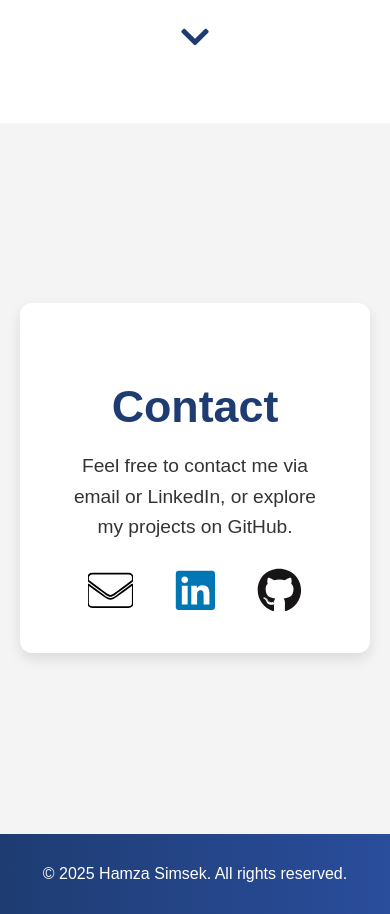
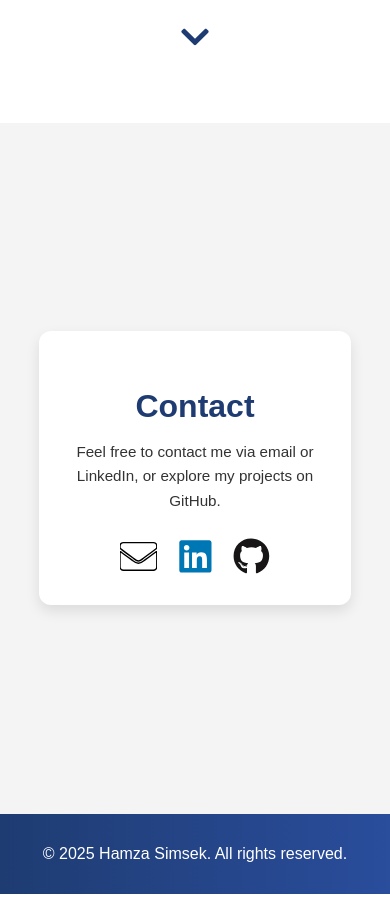
Before and after one commit to hamzas4011/personal-website, a React (Vite) app: page / in a window 390 px wide. Shown: the part 4720-5634 px from the top of the page. Built offline with nearby package versions, Linux system fonts and the light colour scheme.

Commit message:
interactive for mobile, contact

```diff
--- a/src/styles/Contact.css
+++ b/src/styles/Contact.css
@@ -14,7 +14,7 @@
   border-radius: 12px;
   box-shadow: 0px 6px 14px rgba(0, 0, 0, 0.1);
   max-width: 700px;
-  width: 100%;
+  width: 70%;
 }
 
 .contact h2 {
@@ -71,3 +71,52 @@
 .contact-icon:hover {
   transform: scale(1.2);
 }
+
+@media (max-width: 768px) {
+  .contact-box {
+    width: 80%;
+  }
+
+  .contact h2 {
+    font-size: 2.2rem;
+  }
+
+  .contact p {
+    font-size: 1rem;
+  }
+
+  .contact-links {
+    gap: 30px;
+  }
+
+  .contact-icon {
+    font-size: 2.5rem;
+  }
+}
+
+@media (max-width: 480px) {
+  .contact {
+    padding: 50px 15px;
+  }
+
+  .contact-box {
+    width: 70%;
+    padding: 30px;
+  }
+
+  .contact h2 {
+    font-size: 2rem;
+  }
+
+  .contact p {
+    font-size: 0.95rem;
+  }
+
+  .contact-links {
+    gap: 20px;
+  }
+
+  .contact-icon {
+    font-size: 2.3rem;
+  }
+}
```
